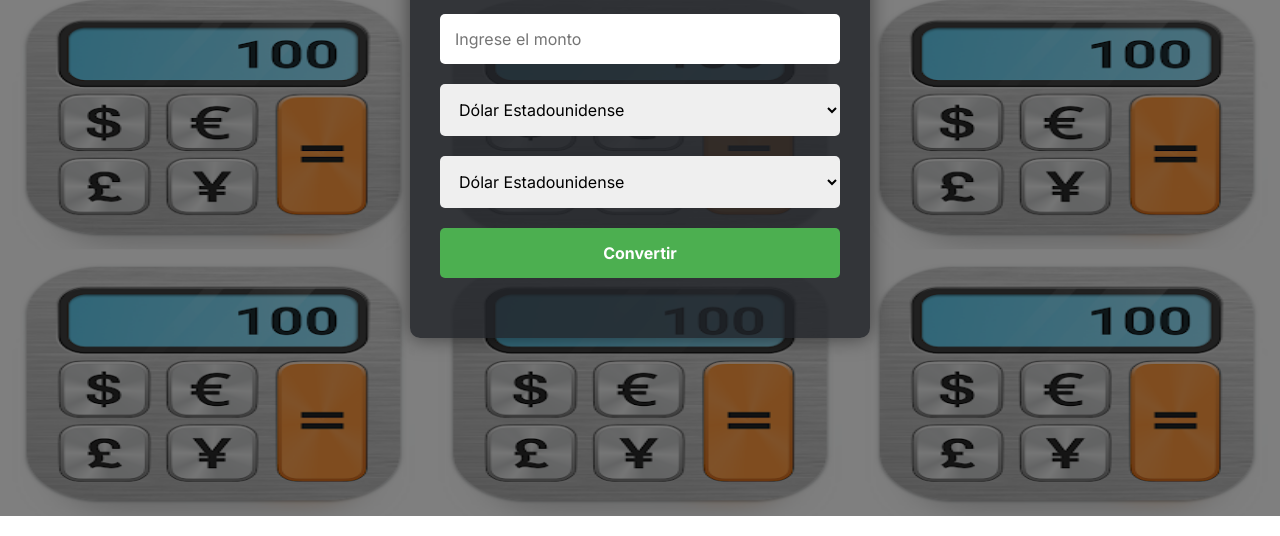
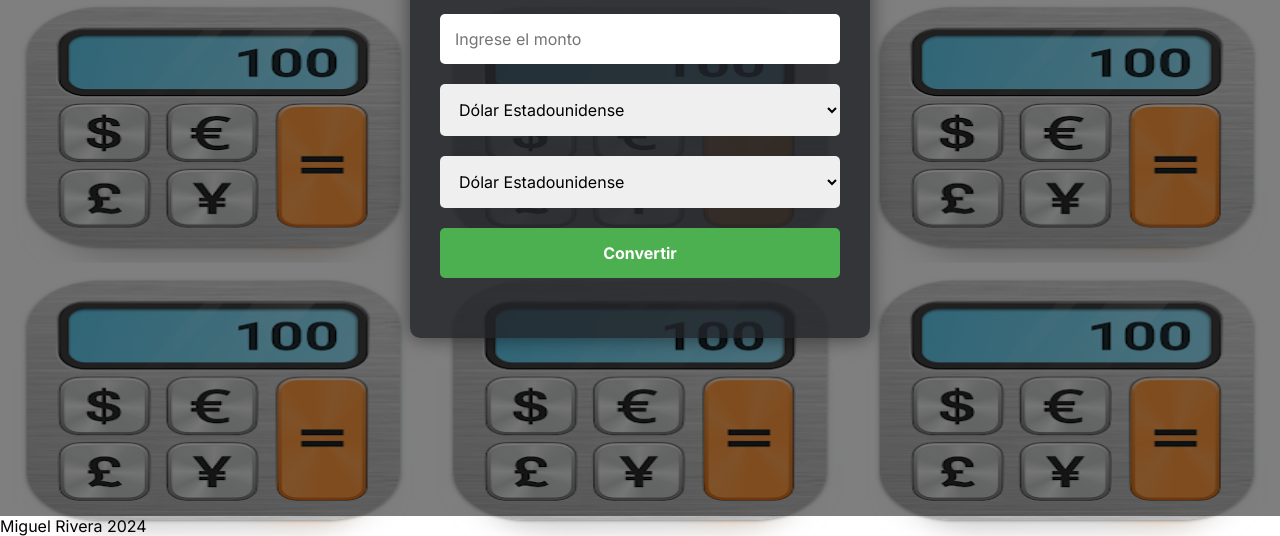
Before and after one commit to MiguelGRH79/CONVERSORMONEDA, a plain HTML site: page index.html in a window 1280 px wide. Shown: the part 284-820 px from the top of the page. Drawn offline with Linux system fonts and the light colour scheme.

Commit message:
Update index.html

```diff
--- a/index.html
+++ b/index.html
@@ -39,6 +39,12 @@
             <div id="resultado"></div>
         </div>
     </div>
+
+    <!-- Footer con animación de pixelado -->
+    <footer>
+        <div class="pixelated-text">Miguel Rivera 2024</div>
+    </footer>
+
     <!-- Enlace al archivo de script JavaScript -->
     <script src="aplicacion.js"></script>
 </body>
```
